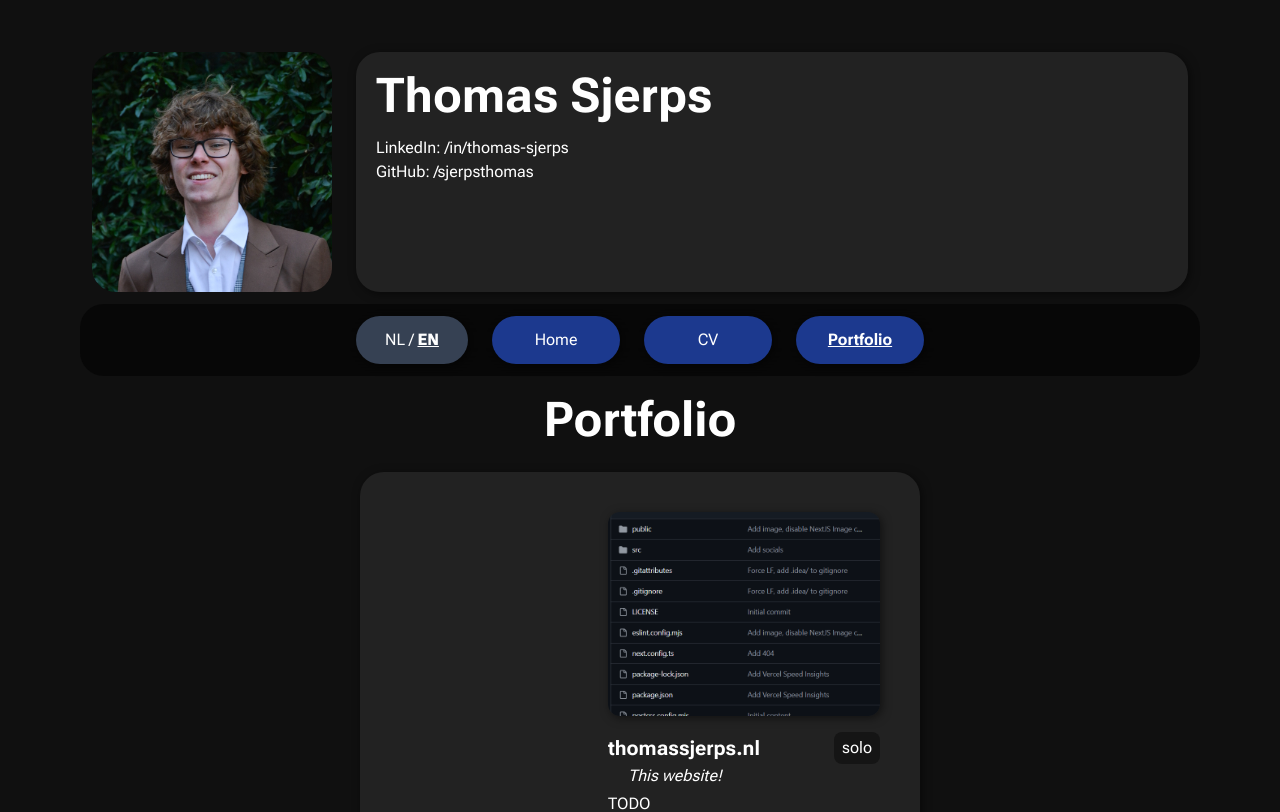
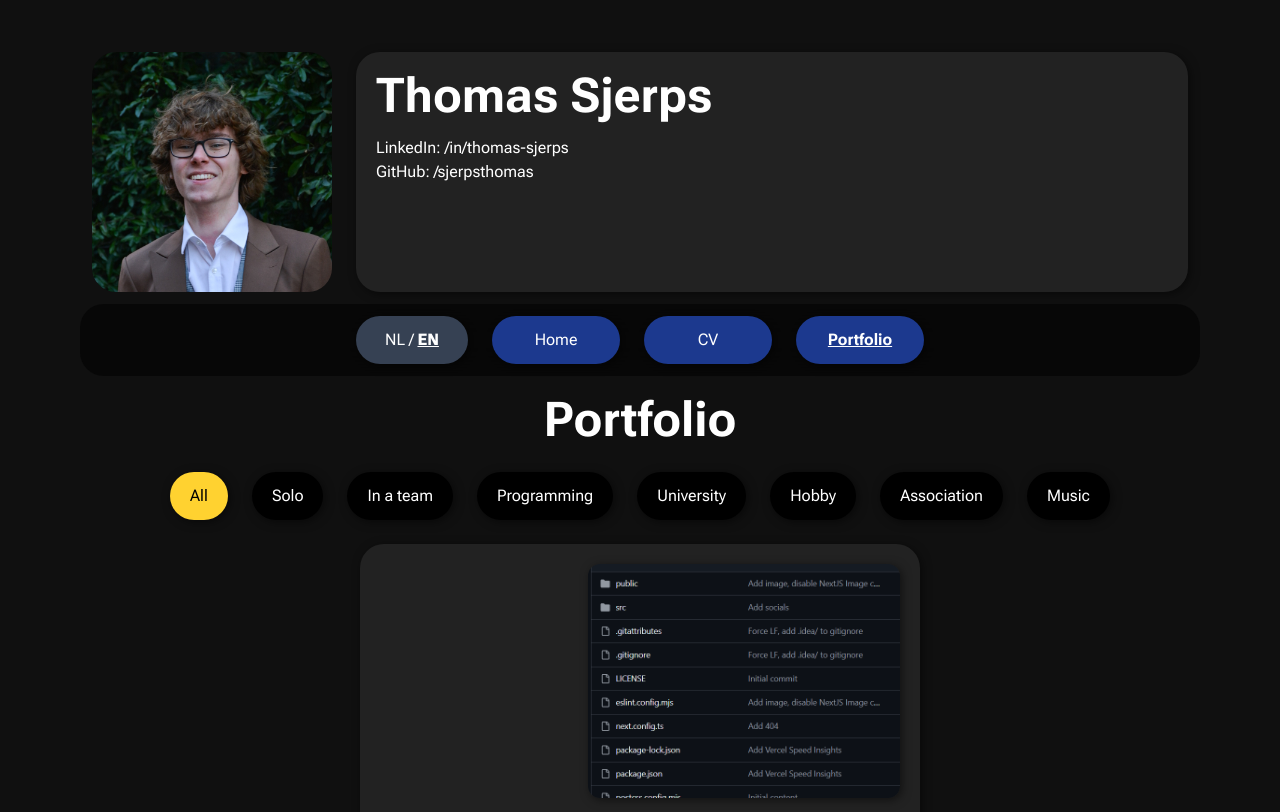
Before and after one commit to sjerpsthomas/website, a Next.js app: page /en/portfolio in a window 1280 px wide. Shown: the top 812 px of the page. Built offline with nearby package versions, Linux system fonts and the light colour scheme.

Commit message:
Add filters to portfolio

```diff
--- a/package.json
+++ b/package.json
@@ -9,7 +9,9 @@
     "lint": "next lint"
   },
   "dependencies": {
+    "@types/lodash": "^4.17.20",
     "@vercel/speed-insights": "^1.2.0",
+    "lodash": "^4.17.21",
     "next": "15.4.4",
     "next-intl": "^4.3.4",
     "react": "19.1.0",
--- a/src/app/[locale]/portfolio/PortfolioBlock.tsx
+++ b/src/app/[locale]/portfolio/PortfolioBlock.tsx
@@ -1,18 +1,25 @@
-import {Block} from "@/components/Block";
+'use client'
+
+import {Block, CallbackBlock, LinkBlock} from "@/components/Block";
 import {twMerge} from "tailwind-merge";
 import {Locale} from "@/i18n/routing";
+import {useState} from "react";
+import _ from "lodash";
 
-
-type Tag = "solo" | "team" | "programming" | "uni" | "hobby"
+const allTags = ["solo", "team", "programming", "uni", "hobby", "association", "music"] as const;
+type Tag = (typeof allTags)[number];
 
 type Unlocalized = { nl: string, en: string }
 
-const localizedTags: Record<Tag, Unlocalized> = {
+const localizedTags: Record<Tag | 'all', Unlocalized> = {
   solo: { nl: "solo", en: "solo" },
   team: { nl: "in teamverband", en: "in a team" },
   programming: { nl: "programmeren", en: "programming" },
   uni: { nl: "universiteit", en: "university" },
   hobby: { nl: "hobby", en: "hobby" },
+  association: { nl: "vereniging", en: "association" },
+  music: { nl: "muziek", en: "music" },
+  all: { nl: "allemaal", en: "all" },
 }
 
 type UnlocalizedItem = {
@@ -48,7 +55,7 @@ const I: UnlocalizedItem[] = [
     title: { nl: "thomassjerps.nl", en: "thomassjerps.nl" },
     subtitle: { nl: "Deze website!", en: "This website!" },
     image: "/thomassjerps_nl.png",
-    tags: ["solo"],
+    tags: ["solo", "programming"],
     description: {
       nl: "TODO",
       en: "TODO"
@@ -59,7 +66,7 @@ const I: UnlocalizedItem[] = [
     title: { nl: "Masterscriptie", en: "Master's thesis" },
     subtitle: { nl: "Godot, C#, Python", en: "Godot, C#, Python" },
     image: "/masterscriptie.jpg",
-    tags: [] as Tag[],
+    tags: ["solo", "programming", "uni"],
     description: {
       nl: "TODO",
       en: "TODO"
@@ -70,7 +77,7 @@ const I: UnlocalizedItem[] = [
     title: { nl: "Bartablet", en: "Bar tablet" },
     subtitle: { nl: "", en: "" },
     image: "/bartablet.png",
-    tags: [] as Tag[],
+    tags: ["solo", "programming", "association"],
     description: {
       nl: "TODO",
       en: "TODO"
@@ -81,7 +88,7 @@ const I: UnlocalizedItem[] = [
     title: { nl: "grooverjazz.nl", en: "grooverjazz.nl" },
     subtitle: { nl: "", en: "" },
     image: "/grooverjazz_nl.png",
-    tags: [] as Tag[],
+    tags: ["team", "programming", "association"],
     description: {
       nl: "TODO",
       en: "TODO"
@@ -92,7 +99,7 @@ const I: UnlocalizedItem[] = [
     title: { nl: "Videospelletjes!", en: "Video games!" },
     subtitle: { nl: "", en: "" },
     image: "/videospelletjes.png",
-    tags: [] as Tag[],
+    tags: ["solo", "programming", "hobby"],
     description: {
       nl: "TODO",
       en: "TODO"
@@ -103,7 +110,7 @@ const I: UnlocalizedItem[] = [
     title: { nl: "Minor: Topus", en: "Minor: Topus" },
     subtitle: { nl: "", en: "" },
     image: "/minor_topus.png",
-    tags: [] as Tag[],
+    tags: ["team", "programming", "uni"],
     description: {
       nl: "TODO",
       en: "TODO"
@@ -114,7 +121,7 @@ const I: UnlocalizedItem[] = [
     title: { nl: "Minor: Nenzo", en: "Minor: Nenzo" },
     subtitle: { nl: "", en: "" },
     image: "/minor_nenzo.png",
-    tags: [] as Tag[],
+    tags: ["team", "programming", "uni"],
     description: {
       nl: "TODO",
       en: "TODO"
@@ -125,7 +132,7 @@ const I: UnlocalizedItem[] = [
     title: { nl: "Minor: Reflect", en: "Minor: Reflect" },
     subtitle: { nl: "", en: "" },
     image: "/minor_reflect.jpg",
-    tags: [] as Tag[],
+    tags: ["team", "programming", "uni"],
     description: {
       nl: "TODO",
       en: "TODO"
@@ -136,7 +143,7 @@ const I: UnlocalizedItem[] = [
     title: { nl: "Softwareproject", en: "Software Project" },
     subtitle: { nl: "", en: "" },
     image: "/software_project.png",
-    tags: [] as Tag[],
+    tags: ["team", "programming", "uni"],
     description: {
       nl: "TODO",
       en: "TODO"
@@ -147,7 +154,7 @@ const I: UnlocalizedItem[] = [
     title: { nl: "Bachelorscriptie", en: "Bachelor thesis" },
     subtitle: { nl: "", en: "" },
     image: "/bachelor_scriptie.png",
-    tags: [] as Tag[],
+    tags: ["solo", "programming", "uni"],
     description: {
       nl: "TODO",
       en: "TODO"
@@ -158,7 +165,7 @@ const I: UnlocalizedItem[] = [
     title: { nl: "Educool", en: "Educool" },
     subtitle: { nl: "", en: "" },
     image: "/educool.png",
-    tags: [] as Tag[],
+    tags: ["music", "hobby"],
     description: {
       nl: "TODO",
       en: "TODO"
@@ -169,7 +176,7 @@ const I: UnlocalizedItem[] = [
     title: { nl: "Band: Tiewrap", en: "Band: Tiewrap" },
     subtitle: { nl: "", en: "" },
     image: "/tiewrap.jpg",
-    tags: [] as Tag[],
+    tags: ["music", "association"],
     description: {
       nl: "TODO",
       en: "TODO"
@@ -180,7 +187,7 @@ const I: UnlocalizedItem[] = [
     title: { nl: "Band: Once More", en: "Band: Once More" },
     subtitle: { nl: "", en: "" },
     image: "/once_more.jpg",
-    tags: [] as Tag[],
+    tags: ["music", "association"],
     description: {
       nl: "TODO",
       en: "TODO"
@@ -191,7 +198,7 @@ const I: UnlocalizedItem[] = [
     title: { nl: "Invaller/gelegenheids-gigs", en: "Substitute/occasional gigs" },
     subtitle: { nl: "", en: "" },
     image: "/invallen.jpg",
-    tags: [] as Tag[],
+    tags: ["music", "association"],
     description: {
       nl: "TODO",
       en: "TODO"
@@ -202,7 +209,7 @@ const I: UnlocalizedItem[] = [
     title: { nl: "bit.ly/niksaandehand", en: "bit.ly/niksaandehand" },
     subtitle: { nl: "", en: "" },
     image: "/niksaandehand.png",
-    tags: [] as Tag[],
+    tags: ["team", "hobby"],
     description: {
       nl: "TODO",
       en: "TODO"
@@ -213,7 +220,7 @@ const I: UnlocalizedItem[] = [
     title: { nl: "Fotografie", en: "Photography" },
     subtitle: { nl: "", en: "" },
     image: "/fotografie.png",
-    tags: [] as Tag[],
+    tags: ["solo", "hobby"],
     description: {
       nl: "TODO",
       en: "TODO"
@@ -224,7 +231,7 @@ const I: UnlocalizedItem[] = [
     title: { nl: "Groover Real Book", en: "Groover Real Book" },
     subtitle: { nl: "", en: "" },
     image: "/realbook.png",
-    tags: [] as Tag[],
+    tags: ["solo", "association"],
     description: {
       nl: "TODO",
       en: "TODO"
@@ -235,7 +242,7 @@ const I: UnlocalizedItem[] = [
     title: { nl: "Groover Top 2-Jazzend", en: "Groover Top 2-Jazzend" },
     subtitle: { nl: "", en: "" },
     image: "/top_2_jazzend.png",
-    tags: [] as Tag[],
+    tags: ["solo", "programming", "association"],
     description: {
       nl: "TODO",
       en: "TODO"
@@ -246,7 +253,7 @@ const I: UnlocalizedItem[] = [
     title: { nl: "Jaarboek", en: "Year book" },
     subtitle: { nl: "", en: "" },
     image: "/jaarboek.png",
-    tags: [] as Tag[],
+    tags: ["solo"],
     description: {
       nl: "TODO",
       en: "TODO"
@@ -257,7 +264,7 @@ const I: UnlocalizedItem[] = [
     title: { nl: "extremec4", en: "extremec4" },
     subtitle: { nl: "", en: "" },
     image: "/extremec4.png",
-    tags: [] as Tag[],
+    tags: ["team", "programming"],
     description: {
       nl: "TODO",
       en: "TODO"
@@ -285,19 +292,62 @@ export function PortfolioBlock({
   // Get dictionary
   const dict = D[locale];
 
+  // Define filter state
+  const [currentTag, setCurrentTag] = useState<Tag | 'all'>('all');
+
   return (<>
     <div className='flex flex-col items-center mt-5'>
+      {/* Title */}
       <h1>{dict.title}</h1>
 
-      <Block className='w-full md:w-[50%] md:min-w-[35rem]'>
+      {/* Filters */}
+      <Filters locale={locale} currentTag={currentTag} setCurrentTag={setCurrentTag} />
+
+      {/* Items */}
+      <Block className='w-full md:w-[50%] md:min-w-[35rem] flex flex-col gap-y-10'>
+        <PortfolioItems locale={locale} currentTag={currentTag}/>
+      </Block>
+    </div>
+  </>);
+}
+
+function Filters({
+  locale, currentTag, setCurrentTag
+}: { locale: Locale, currentTag: Tag | 'all', setCurrentTag: (newCurrentTag: Tag | 'all') => void }) {
+  const buttonTags: (Tag | 'all')[] = (['all', ...allTags])
+
+  return (
+    <div className="flex flex-wrap justify-center">
       {
-          dict.items.map((item, index) => {
+        buttonTags.map((tag, tagIndex) =>
+          <CallbackBlock key={tagIndex}
+                         className={twMerge(currentTag != tag ? "bg-black" : "bg-amber-300 text-black", "md:py-3 shadow-lg")}
+                         onClick={() => {
+                           setCurrentTag(currentTag == tag ? 'all' : tag);
+                         }}>
+            <p className='text-center'>{_.capitalize(localizedTags[tag][locale])}</p>
+          </CallbackBlock>
+        )
+      }
+    </div>
+  );
+}
+
+function PortfolioItems({
+  locale, currentTag
+}: { locale: Locale, currentTag: Tag | 'all' }) {
+  const items = D[locale].items;
+
+  const filteredItems = currentTag == 'all' ? items : items.filter(it => it.tags.includes(currentTag));
+
+  return filteredItems.map((item, index) => {
     const flip = index % 2 == 0;
 
     return (
       <section key={item.title} className=''>
-                  <div className={twMerge('w-[90%] md:w-[60%] p-5', flip && 'ml-auto')}>
-                    <img src={item.image ?? "/foto.png"} alt={undefined} className='w-full mb-4 object-cover rounded-xl shadow-heavy'/>
+        <div className={twMerge('w-[80%] md:w-[60%] print:w-[50%]', flip && 'ml-auto')}>
+          <img src={item.image ?? "/foto.png"} alt={undefined}
+               className='w-full mb-4 object-cover rounded-xl shadow-heavy'/>
 
           {/* Title and tags */}
           <div className='flex flex-wrap justify-between items-center'>
@@ -318,7 +368,3 @@ export function PortfolioBlock({
     }
   )
 }
-      </Block>
-    </div>
-  </>);
-}
--- a/src/components/Block.tsx
+++ b/src/components/Block.tsx
@@ -39,7 +39,7 @@ export function CallbackBlock({
 }: Readonly<BlockProps & {onClick: () => void}>) {
   return (
     <button onClick={onClick}>
-      <Block className={twMerge('bg-blue-900 hover:scale-105 transition-transform', className)}>
+      <Block className={twMerge('cursor-pointer bg-blue-900 hover:scale-105 transition-transform', className)}>
         {children}
       </Block>
     </button>
```
Also changed, not shown: 1 other file (tests, documents, lock files or other folders). Lines whose indentation alone changed are shown as unchanged.
